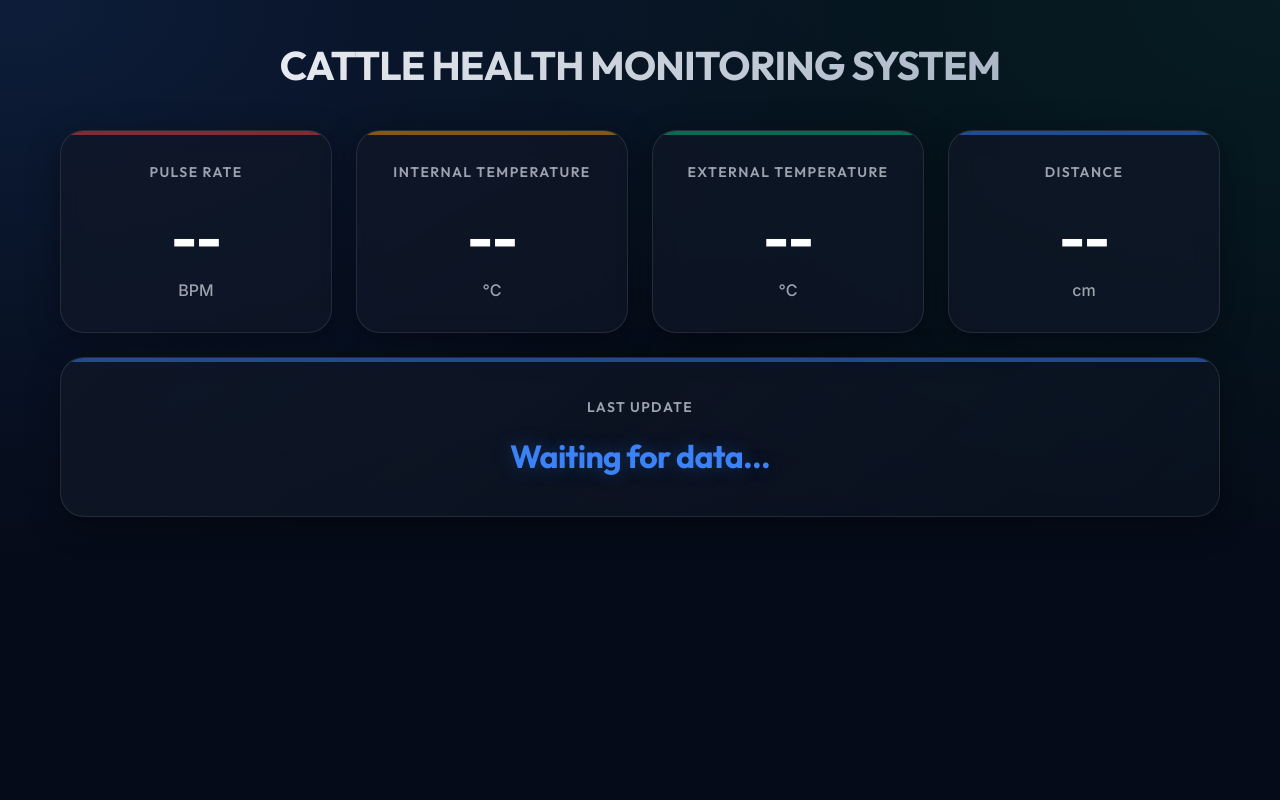
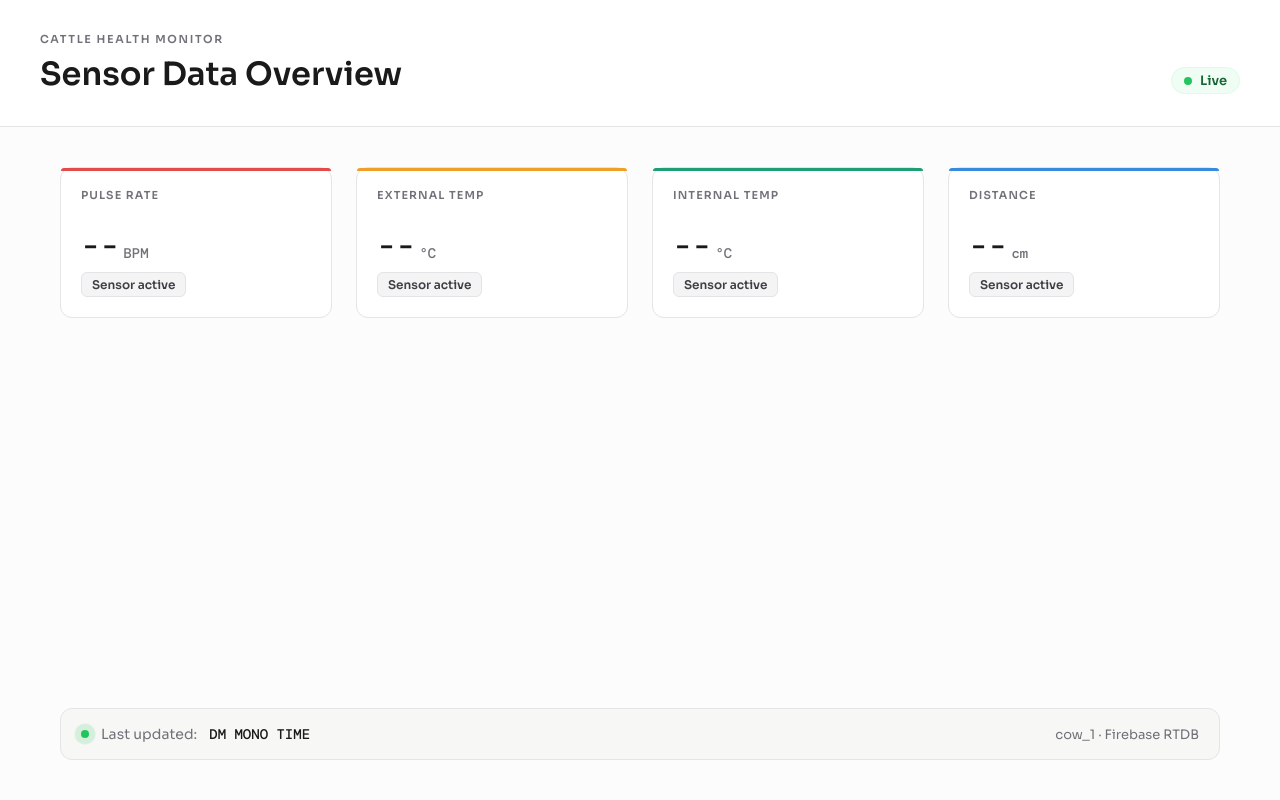
Before and after one commit to neslang-05/cattlehealth, a plain HTML site: page public/index.html in a window 1280 px wide. Drawn offline with nearby package versions, Linux system fonts and the light colour scheme; no server answers.

Commit message:
feat: Implement initial web dashboard for real-time cattle health monitoring with sensor data display and status indicators.

```diff
--- a/public/index.html
+++ b/public/index.html
@@ -1,93 +1,78 @@
 <!DOCTYPE html>
 <html lang="en">
-
 <head>
-
   <meta charset="UTF-8">
   <meta name="viewport" content="width=device-width, initial-scale=1.0">
-
-<title>Cattle Health Monitoring Dashboard</title>
+  <title>Cattle Health Monitoring System</title>
 
   <link rel="preconnect" href="https://fonts.googleapis.com">
   <link rel="preconnect" href="https://fonts.gstatic.com" crossorigin>
-<link href="https://fonts.googleapis.com/css2?family=Inter:wght@400;500;600&family=Outfit:wght@300;400;600;700&display=swap" rel="stylesheet">
+  <link href="https://fonts.googleapis.com/css2?family=DM+Mono:wght@400;500&family=Sora:wght@300;400;600&display=swap" rel="stylesheet">
   <link rel="stylesheet" href="style.css">
 
   <!-- Firebase (Compat) -->
-<script src="https://www.gstatic.com/firebasejs/10.7.1/firebase-app-compat.js"></script>
-<script src="https://www.gstatic.com/firebasejs/10.7.1/firebase-database-compat.js"></script>
-
+  <script src="https://www.gstatic.com/firebasejs/9.6.10/firebase-app-compat.js"></script>
+  <script src="https://www.gstatic.com/firebasejs/9.6.10/firebase-database-compat.js"></script>
 </head>
-
 <body>
 
   <header>
-
-<h1>CATTLE HEALTH MONITORING SYSTEM</h1>
-
+    <div class="header-container">
+      <div class="header-title">
+        <span class="sub-label">Cattle Health Monitor</span>
+        <h1>Sensor Data Overview</h1>
+      </div>
+      <div class="live-badge">
+        <span class="badge-dot"></span>
+        Live
+      </div>
+    </div>
   </header>
 
   <main>
-
-<section class="grid">
-
-<div class="card">
-
-<h2>Pulse Rate</h2>
-
-<p id="pulse">--</p>
-
-<span>BPM</span>
-
+    <div class="grid">
+      <!-- Pulse Rate Card -->
+      <div class="card pulse-card">
+        <span class="card-label">Pulse Rate</span>
+        <p><span id="pulse">--</span><span class="unit">BPM</span></p>
+        <div id="pulse-badge" class="status-badge status-neutral">Sensor active</div>
       </div>
 
-
-<div class="card">
-
-<h2>Internal Temperature</h2>
-
-<p id="internalTemp">--</p>
-
-<span>°C</span>
-
+      <!-- Internal Temp Card -->
+      <div class="card internal-card">
+        <span class="card-label">External Temp</span>
+        <p><span id="internalTemp">--</span><span class="unit">°C</span></p>
+        <div id="internal-badge" class="status-badge status-neutral">Sensor active</div>
       </div>
 
-
-<div class="card">
-
-<h2>External Temperature</h2>
-
-<p id="externalTemp">--</p>
-
-<span>°C</span>
-
+      <!-- External Temp Card -->
+      <div class="card external-card">
+        <span class="card-label">Internal Temp</span>
+        <p><span id="externalTemp">--</span><span class="unit">°C</span></p>
+        <div id="external-badge" class="status-badge status-neutral">Sensor active</div>
       </div>
 
-
-<div class="card">
-
-<h2>Distance</h2>
-
-<p id="distance">--</p>
-
-<span>cm</span>
-
+      <!-- Distance Card -->
+      <div class="card distance-card">
+        <span class="card-label">Distance</span>
+        <p><span id="distance">--</span><span class="unit">cm</span></p>
+        <div id="distance-badge" class="status-badge status-neutral">Sensor active</div>
       </div>
-
-
-<div class="card large">
-
-<h2>Last Update</h2>
-
-<p id="timestamp">Waiting for data...</p>
-
     </div>
-
-</section>
-
   </main>
 
+  <footer>
+    <div class="footer-bar">
+      <div class="footer-left">
+        <span class="pulsing-dot"></span>
+        Last updated: <span id="timestamp-val">DM MONO TIME</span>
+      </div>
+      <div class="footer-right">
+        cow_1 · Firebase RTDB
+      </div>
+    </div>
+  </footer>
+
   <script src="script.js"></script>
-
 </body>
 </html>
--- a/public/style.css
+++ b/public/style.css
@@ -1,146 +1,279 @@
 :root {
-  /* Color Palette - Premium Dark */
-  --bg-color: #050b18;
-  --card-bg: rgba(16, 24, 39, 0.7);
-  --card-border: rgba(255, 255, 255, 0.1);
-  --accent-primary: #3b82f6; /* Blue */
-  --accent-secondary: #10b981; /* Green */
-  --accent-warning: #f59e0b; /* Amber */
-  --accent-danger: #ef4444; /* Red */
-  --text-primary: #f9fafb;
-  --text-secondary: #9ca3af;
-  --font-main: 'Inter', sans-serif;
-  --font-heading: 'Outfit', sans-serif;
-  --glass-shadow: 0 8px 32px 0 rgba(0, 0, 0, 0.37);
+  /* Colors */
+  --bg-surface: #ffffff;
+  --bg-page: #fcfcfc;
+  --bg-footer: #f7f7f5;
+  --border-color: #e5e5e5;
+  --text-main: #1a1a1a;
+  --text-muted: #71717a;
+
+  /* Accents */
+  --accent-pulse: #E24B4A;
+  --accent-temp-int: #EF9F27;
+  --accent-temp-ext: #1D9E75;
+  --accent-distance: #378ADD;
+
+  /* Status Badges */
+  --status-ok-bg: #ecfdf5;
+  --status-ok-text: #065f46;
+  --status-ok-border: #d1fae5;
+
+  --status-warn-bg: #fffbeb;
+  --status-warn-text: #92400e;
+  --status-warn-border: #fef3c7;
+
+  --status-alert-bg: #fef2f2;
+  --status-alert-text: #991b1b;
+  --status-alert-border: #fee2e2;
+
+  --status-neutral-bg: #f4f4f5;
+  --status-neutral-text: #3f3f46;
+  --status-neutral-border: #e4e4e7;
+
+  /* Fonts */
+  --font-sora: 'Sora', sans-serif;
+  --font-mono: 'DM Mono', monospace;
 }
 
 * {
   margin: 0;
   padding: 0;
   box-sizing: border-box;
-  font-family: var(--font-main);
 }
 
 body {
-  background-color: var(--bg-color);
-  background-image:
-    radial-gradient(at 0% 0%, rgba(59, 130, 246, 0.15) 0px, transparent 50%),
-    radial-gradient(at 100% 0%, rgba(16, 185, 129, 0.1) 0px, transparent 50%);
-  color: var(--text-primary);
+  background-color: var(--bg-page);
+  color: var(--text-main);
+  font-family: var(--font-sora);
   min-height: 100vh;
   display: flex;
   flex-direction: column;
 }
 
+/* Header */
 header {
-  padding: 40px 20px;
-  text-align: center;
+  background: var(--bg-surface);
+  border-bottom: 0.5px solid var(--border-color);
+  padding: 2rem 1.25rem;
+}
+
+.header-container {
+  max-width: 1200px;
+  margin: 0 auto;
+  display: flex;
+  justify-content: space-between;
+  align-items: flex-end;
+}
+
+.sub-label {
+  font-size: 11px;
+  font-weight: 600;
+  text-transform: uppercase;
+  letter-spacing: 0.15em;
+  color: var(--text-muted);
+  display: block;
+  margin-bottom: 0.5rem;
 }
 
 h1 {
-  font-family: var(--font-heading);
-  font-weight: 700;
-  font-size: 2.5rem;
-  letter-spacing: -0.02em;
-  background: linear-gradient(135deg, #fff 0%, #94a3b8 100%);
-  -webkit-background-clip: text;
-  -webkit-text-fill-color: transparent;
-  text-transform: uppercase;
+  font-size: 2rem;
+  font-weight: 600;
+  color: var(--text-main);
 }
 
+.live-badge {
+  display: flex;
+  align-items: center;
+  gap: 0.5rem;
+  font-size: 13px;
+  font-weight: 600;
+  padding: 4px 12px;
+  background: #f0fdf4;
+  color: #166534;
+  border: 1px solid #dcfce7;
+  border-radius: 100px;
+}
+
+.badge-dot {
+  width: 8px;
+  height: 8px;
+  background: #22c55e;
+  border-radius: 50%;
+}
+
+/* Main Content */
 main {
   flex: 1;
   max-width: 1200px;
   margin: 0 auto;
   width: 100%;
-  padding: 0 20px 40px 20px;
+  padding: 2.5rem 1.25rem;
 }
 
 .grid {
   display: grid;
-  grid-template-columns: repeat(auto-fit, minmax(240px, 1fr));
-  gap: 24px;
+  grid-template-columns: repeat(auto-fit, minmax(260px, 1fr));
+  gap: 1.5rem;
 }
 
+/* Cards */
 .card {
-  background: var(--card-bg);
-  backdrop-filter: blur(12px);
-  -webkit-backdrop-filter: blur(12px);
-  border: 1px solid var(--card-border);
-  padding: 32px;
-  border-radius: 24px;
+  background: var(--bg-surface);
+  border: 0.5px solid var(--border-color);
+  border-radius: 12px;
+  padding: 1.25rem;
+  position: relative;
+  transition: border-color 0.2s ease;
   display: flex;
   flex-direction: column;
-  align-items: center;
-  justify-content: center;
-  box-shadow: var(--glass-shadow);
-  transition: transform 0.3s cubic-bezier(0.175, 0.885, 0.32, 1.275), border-color 0.3s ease;
-  position: relative;
-  overflow: hidden;
 }
 
 .card:hover {
-  transform: translateY(-5px);
-  border-color: rgba(255, 255, 255, 0.2);
+  border-color: #d1d1d1;
 }
 
-.card::before {
+.card::after {
+  content: '';
+  position: absolute;
+  top: 0;
+  left: 0;
+  right: 0;
+  height: 3px;
+  border-radius: 12px 12px 0 0;
+}
+
+.pulse-card::after { background: var(--accent-pulse); }
+.internal-card::after { background: var(--accent-temp-int); }
+.external-card::after { background: var(--accent-temp-ext); }
+.distance-card::after { background: var(--accent-distance); }
+
+.card-label {
+  font-size: 11px;
+  font-weight: 600;
+  text-transform: uppercase;
+  letter-spacing: 0.1em;
+  color: var(--text-muted);
+  margin-bottom: 1.5rem;
+}
+
+.card p {
+  font-family: var(--font-mono);
+  font-size: 32px;
+  font-weight: 500;
+  margin-bottom: 0.25rem;
+}
+
+.unit {
+  font-size: 14px;
+  color: var(--text-muted);
+  margin-left: 4px;
+}
+
+.status-badge {
+  margin-top: auto;
+  align-self: flex-start;
+  font-size: 12px;
+  font-weight: 600;
+  padding: 4px 10px;
+  border-radius: 6px;
+  border: 1px solid transparent;
+}
+
+/* Status Badge Themes */
+.status-ok {
+  background: var(--status-ok-bg);
+  color: var(--status-ok-text);
+  border-color: var(--status-ok-border);
+}
+
+.status-warn {
+  background: var(--status-warn-bg);
+  color: var(--status-warn-text);
+  border-color: var(--status-warn-border);
+}
+
+.status-alert {
+  background: var(--status-alert-bg);
+  color: var(--status-alert-text);
+  border-color: var(--status-alert-border);
+}
+
+.status-neutral {
+  background: var(--status-neutral-bg);
+  color: var(--status-neutral-text);
+  border-color: var(--status-neutral-border);
+}
+
+/* Footer Section */
+footer {
+  max-width: 1200px;
+  margin: 0 auto;
+  width: 100%;
+  padding: 0 1.25rem 2.5rem 1.25rem;
+}
+
+.footer-bar {
+  background: var(--bg-footer);
+  border: 0.5px solid var(--border-color);
+  border-radius: 12px;
+  padding: 1rem 1.25rem;
+  display: flex;
+  justify-content: space-between;
+  align-items: center;
+}
+
+.footer-left {
+  display: flex;
+  align-items: center;
+  gap: 0.75rem;
+  font-weight: 500;
+  color: var(--text-muted);
+  font-size: 14px;
+}
+
+#timestamp-val {
+  font-family: var(--font-mono);
+  color: var(--text-main);
+}
+
+.footer-right {
+  font-size: 13px;
+  color: var(--text-muted);
+}
+
+/* Pulsing Dot Animation */
+.pulsing-dot {
+  width: 8px;
+  height: 8px;
+  background: #22c55e;
+  border-radius: 50%;
+  position: relative;
+}
+
+.pulsing-dot::after {
   content: '';
   position: absolute;
   top: 0;
   left: 0;
   width: 100%;
-  height: 4px;
-  background: var(--accent-primary);
-  opacity: 0.5;
+  height: 100%;
+  background: #22c55e;
+  border-radius: 50%;
+  animation: pulse-ring 2s infinite;
 }
 
-.card:nth-child(1)::before { background: var(--accent-danger); }
-.card:nth-child(2)::before { background: var(--accent-warning); }
-.card:nth-child(3)::before { background: var(--accent-secondary); }
-.card:nth-child(4)::before { background: var(--accent-primary); }
-
-.card.large {
-  grid-column: 1 / -1;
-  padding: 40px;
-  background: linear-gradient(135deg, rgba(16, 24, 39, 0.8) 0%, rgba(16, 24, 39, 0.4) 100%);
+@keyframes pulse-ring {
+  0% {
+    transform: scale(1);
+    opacity: 0.8;
+  }
+  100% {
+    transform: scale(3);
+    opacity: 0;
+  }
 }
 
-.card h2 {
-  font-family: var(--font-heading);
-  font-size: 0.875rem;
-  font-weight: 600;
-  color: var(--text-secondary);
-  text-transform: uppercase;
-  letter-spacing: 0.1em;
-  margin-bottom: 20px;
+@media (max-width: 640px) {
+  .header-container { flex-direction: column; align-items: flex-start; gap: 1rem; }
+  .footer-bar { flex-direction: column; gap: 1rem; text-align: center; }
 }
-
-.card p {
-  font-family: var(--font-heading);
-  font-size: 3.5rem;
-  font-weight: 700;
-  margin: 0;
-  letter-spacing: -0.02em;
-  color: #fff;
-}
-
-.card span {
-  font-size: 1rem;
-  font-weight: 500;
-  color: var(--text-secondary);
-  margin-top: 8px;
-}
-
-#timestamp {
-  font-size: 2rem;
-  color: var(--accent-primary);
-  text-shadow: 0 0 20px rgba(59, 130, 246, 0.3);
-}
-
-@media (max-width: 768px) {
-  h1 { font-size: 1.75rem; }
-  .grid { gap: 16px; }
-  .card { padding: 24px; }
-  .card p { font-size: 2.5rem; }
-}
```
Also changed, not shown: public/script.js (+46 -28 lines). Lines whose indentation alone changed are shown as unchanged.
